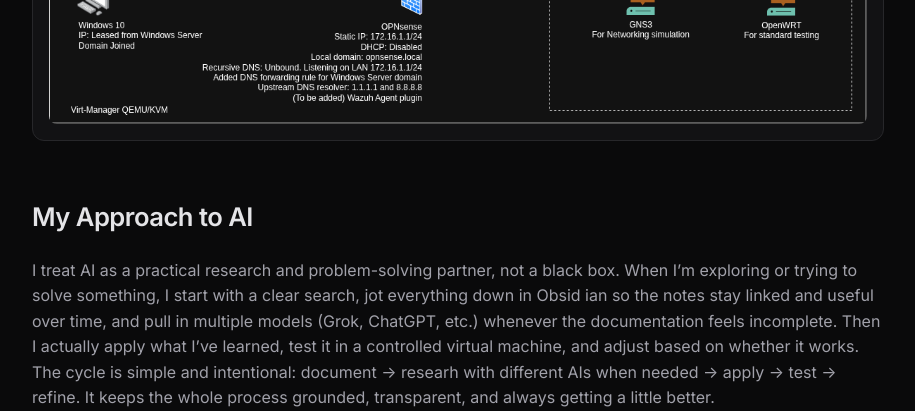
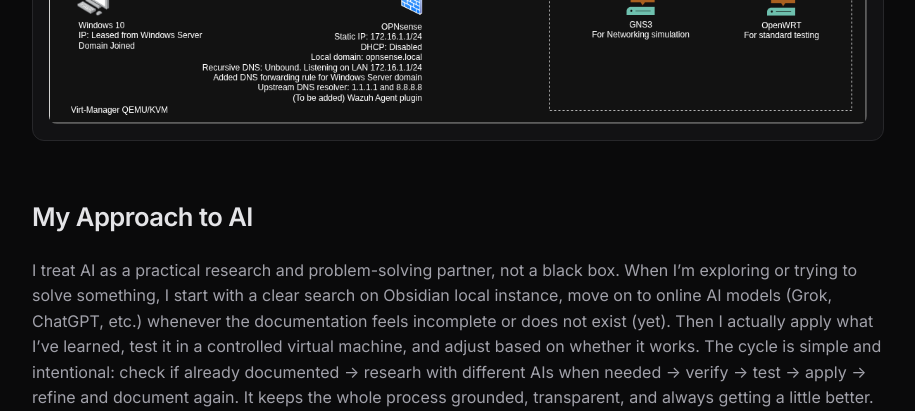
Before and after one commit to b4h4w/b4h4w.github.io, a Jekyll site: the page built from index.md, in a window 1280 px wide and 900 px high, scrolled down 1675 px, cut to the strip 0-411 px from the top of the window. Shown: the whole strip, without its empty margins (182-1097 px from the left). Built offline with Jekyll 4.4.1, drawn with Linux system fonts in a browser that asks for light colours.

Commit message:
Updating the AI section description

```diff
--- a/index.md
+++ b/index.md
@@ -37,9 +37,10 @@ description: Personal site of Rustom – OSINT, CTI, digital investigations and
 <section>
   <h2>My Approach to AI</h2>
   <p style="color: var(--text-muted); margin-bottom: 1.5rem;">
-    I treat AI as a practical research and problem-solving partner, not a black box. When I’m exploring or trying to solve something, I start with a clear search, jot everything down in Obsid    ian so the notes stay linked and useful over time, and pull in multiple models (Grok, ChatGPT, etc.) whenever the documentation feels incomplete.
-    Then I actually apply what I’ve learned, test it in a controlled virtual machine, and adjust based on whether it works. The cycle is simple and intentional: document → researh with
-    different AIs when needed → apply → test → refine. It keeps the whole process grounded, transparent, and always getting a little better.
+    I treat AI as a practical research and problem-solving partner, not a black box. When I’m exploring or trying to solve something, I start with a clear search on Obsidian local instance,
+     move on to online AI models (Grok, ChatGPT, etc.) whenever the documentation feels incomplete or does not exist (yet). Then I actually apply what I’ve learned, test it in a controlled
+     virtual machine, and adjust based on whether it works. The cycle is simple and intentional: check if already documented → researh with different AIs when needed → verify → test → apply →
+     refine and document again. It keeps the whole process grounded, transparent, and always getting a little better.
   </p>
   <div class="homelab-image">
     <img
```
